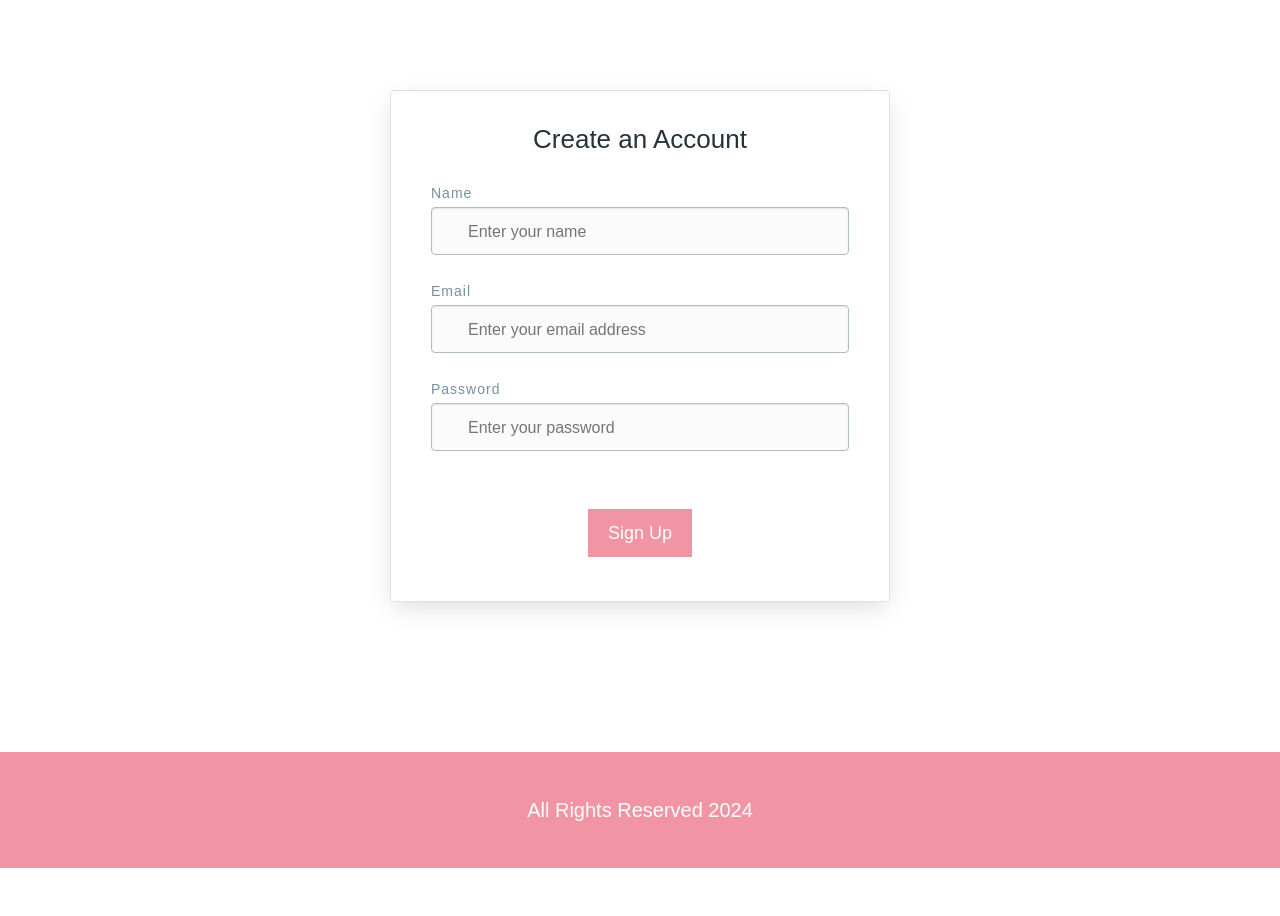
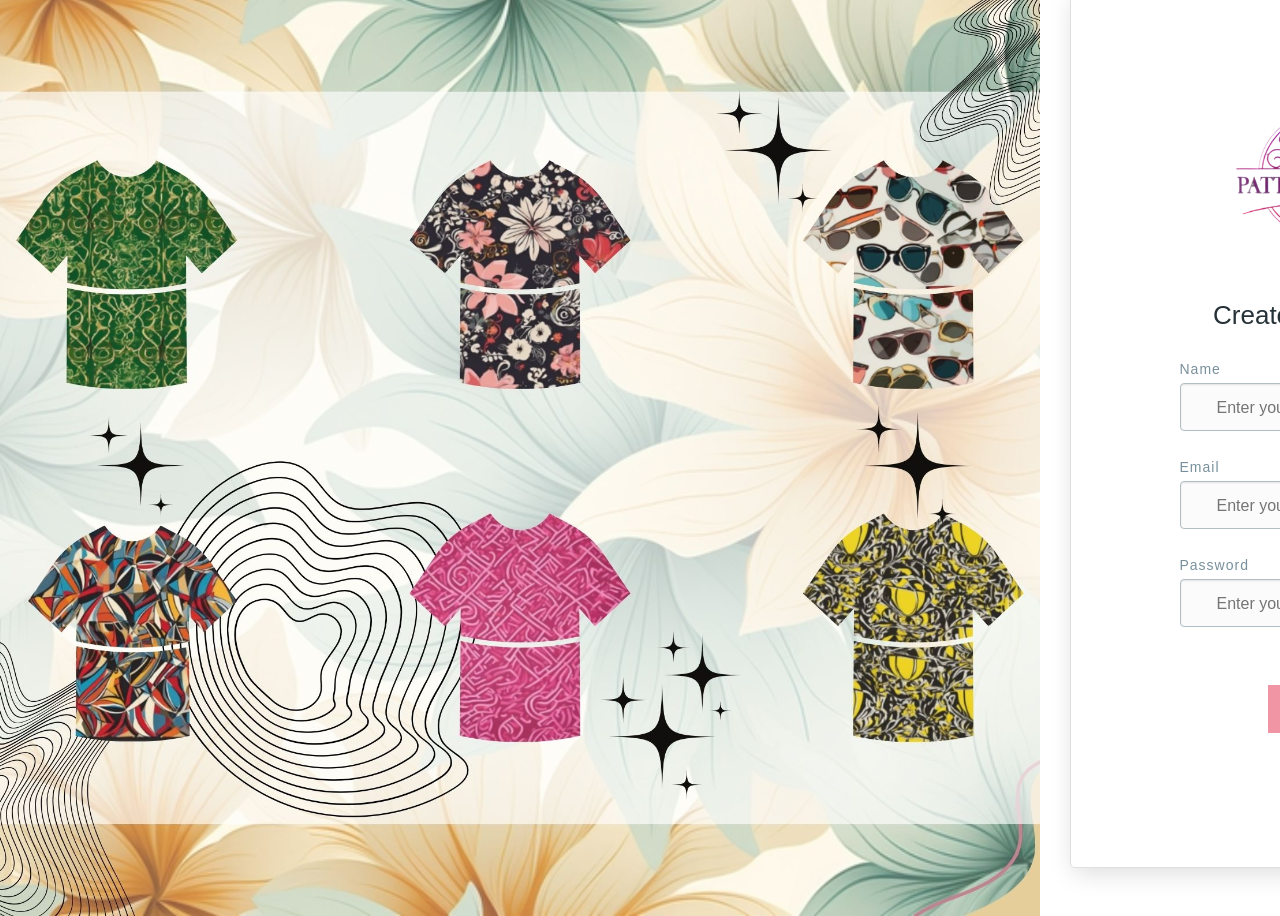
Before and after one commit to fareehanoman/Pattern_Craft, a Flask app: page /signup.html in a window 1280 px wide. Run offline with Flask 3, Linux system fonts and the light colour scheme; some libraries are stand-ins or nearby versions.

Commit message:
updated signup with images

```diff
--- a/templates/signup.html
+++ b/templates/signup.html
@@ -5,8 +5,15 @@
 {% block navbar %}{% endblock %} <!-- Override navbar block to exclude it -->
 
 {% block content %}
-<div class="card-wrapper">
-  <div class="card">
+
+<div class="content-wrapper">
+  <div class="image-column">
+    <img src="{{ url_for('static', filename='images/bglogin.jpg') }}" alt="Image Beside Form" class="side-image">
+  </div>
+  <div class="form-column">
+    <div class="card">
+    <div class="card-wrapper">
+      <img src="{{ url_for('static', filename='images/logo.png') }}" alt="Logo" class="logo">
     <h1 class="center">Create an Account</h1>
     <form name="signup_form" method="POST" action="{{ url_for('signup') }}">
       <label for="name">Name</label>
@@ -20,4 +27,6 @@
     </form>
   </div>
 </div>
+</div>
+</div>
 {% endblock %}
```
